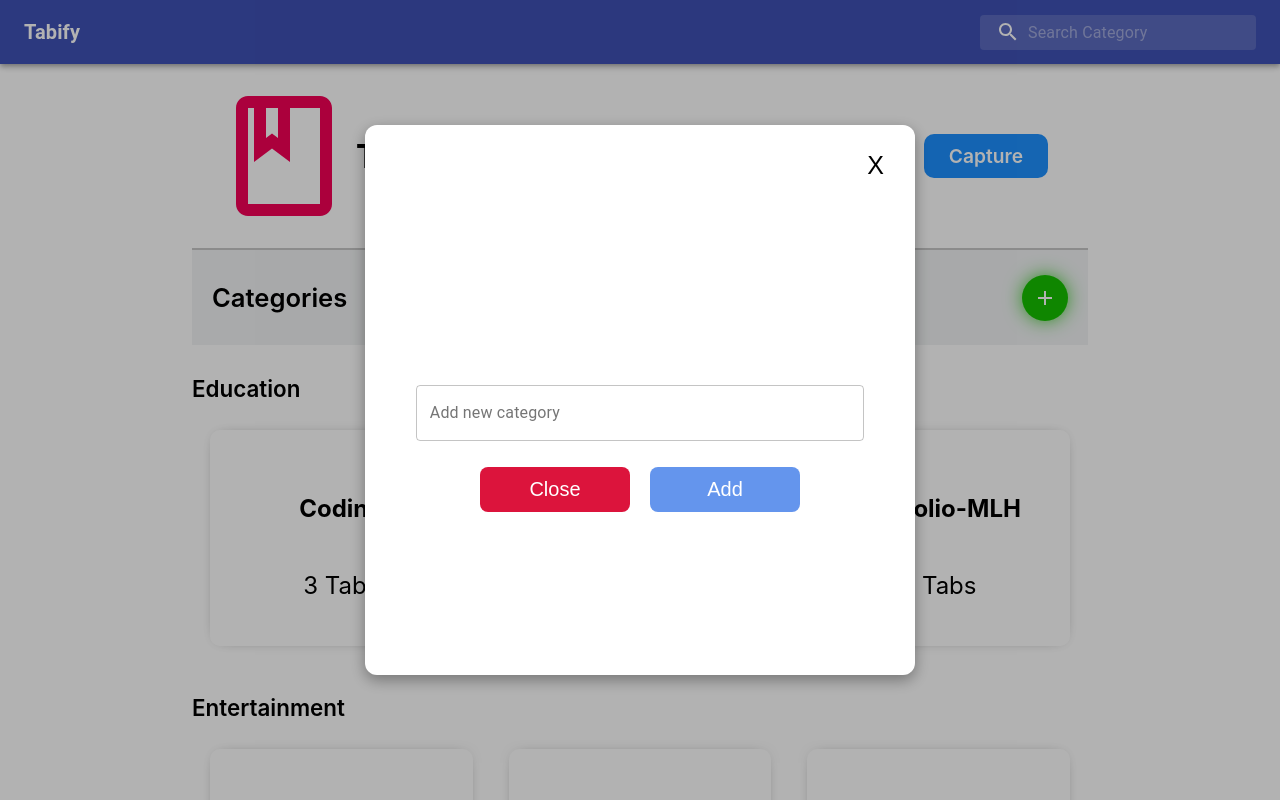
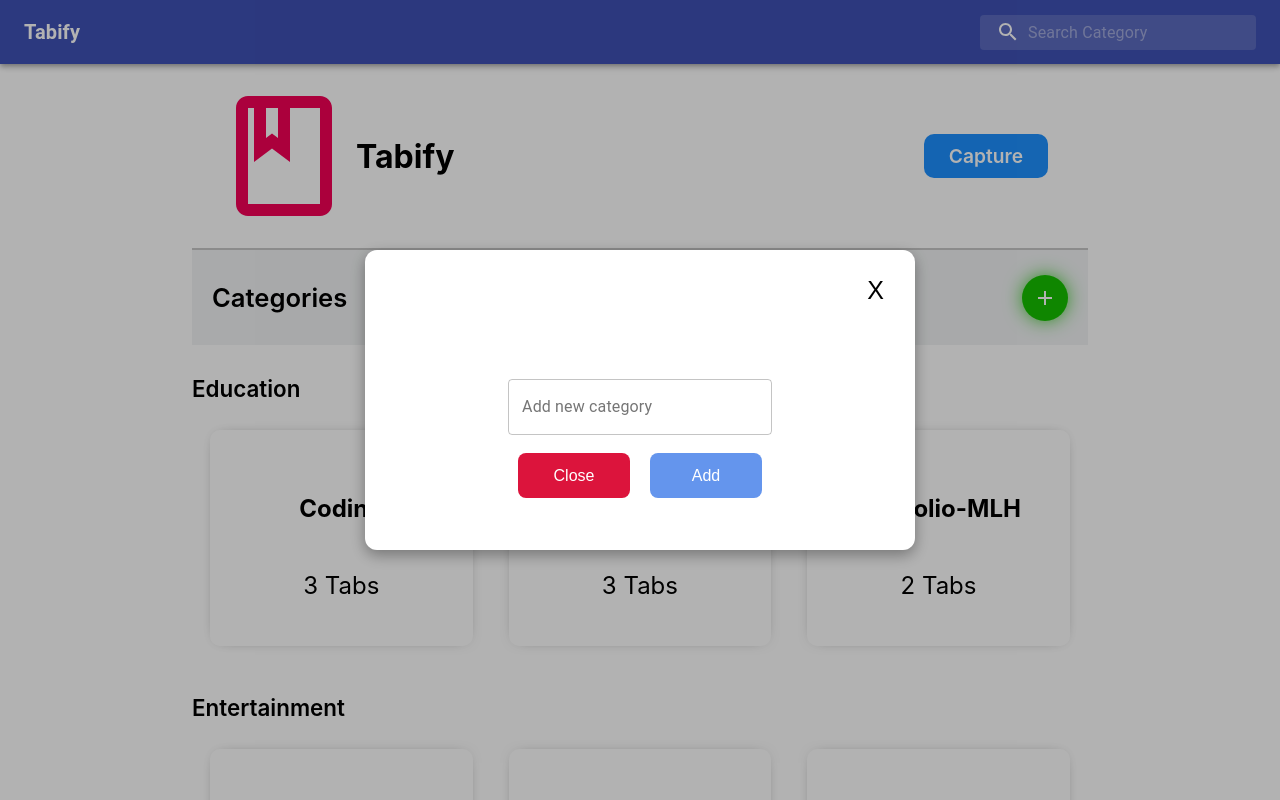
Before and after one commit to netman5/pod-3.1.0-DevBuddy, a React (Create React App) app in the folder app/: page / in a window 1280 px wide. Both pictures are taken after a click on the element 1045 px from the left and 297 px from the top of the page. Shown: the top 800 px of the page. Built offline with nearby package versions, Linux system fonts and the light colour scheme.

Commit message:
styled the add modal popup

```diff
--- a/app/src/components/AddCategory.js
+++ b/app/src/components/AddCategory.js
@@ -3,6 +3,7 @@
 import TextField from "@material-ui/core/TextField";
 import styles from "../components/style/modal.module.css";
 import MockData from "../utils/mock";
+import { Modal } from "@material-ui/core";
 
 const useStyles = makeStyles((theme) => ({
   root: {
@@ -15,21 +16,23 @@
 
 function AddCategory({ ModalState }) {
   const [category, setCategory] = useState('');
-  const [data, setData] = useState(MockData)
+  const [data, setData] = useState('')
 
   const getCategory = (e) => {
     setCategory(e.target.value)
   };
 
   const handleSubmit = (event) => {
+    event.preventDefault();
     if(category){
-      setData(data)
-      console.log(data)
+      setData(category)
     }
 
-    setCategory('')
     ModalState(false)
-    event.preventDefault()
+
+
+
+
   }
 
 
@@ -41,9 +44,9 @@
 
   return (
     <div className={styles.modalBackground}>
-      <div className={styles.modalContainer}>
+      <div className={styles.addModalContainer}>
         <div className={styles.titleCloseBtn}>
-          <button onClick={() => ModalState(false)}> X </button>
+          <button onClick={handleClose}> X </button>
         </div>
 
         <div className={styles.title}>
@@ -51,7 +54,7 @@
         </div>
 
         <div className={styles.body}>
-          <form className={classes.root} noValidate autoComplete="off">
+          <form className={classes.root} noValidate autoComplete="off" onSubmit={handleSubmit} onClick={handleClose}>
             <TextField
               value={category}
               id="outlined-secondary"
@@ -62,10 +65,10 @@
             />
 
             <div className={styles.modalFooter}>
-              <button id={styles.closeBtn} onClick={handleClose}>
+              <button id={styles.closeBtn}>
                 Close
               </button>
-              <button onSubmit={handleSubmit}>Add</button>
+              <button>Add</button>
             </div>
           </form>
         </div>
--- a/app/src/components/style/modal.module.css
+++ b/app/src/components/style/modal.module.css
@@ -70,3 +70,34 @@
   #closeBtn {
     background-color: crimson;
   }
+
+  .addModalContainer{
+    width: 500px;
+    height: 250px;
+    border-radius: 12px;
+    background-color: white;
+    box-shadow: rgba(0, 0, 0, 0.35) 0px 5px 15px;
+    display: flex;
+    flex-direction: column;
+    padding: 25px;
+  }
+
+  .addModalContainer .modalFooter {
+    flex: 20%;
+    display: flex;
+    margin: 0 auto;
+    justify-content: center;
+    align-items: center;
+  }
+
+  .addModalContainer .modalFooter button {
+    width: 150px;
+    height: 45px;
+    margin: 10px;
+    border: none;
+    background-color: cornflowerblue;
+    color: white;
+    border-radius: 8px;
+    font-size: 16px;
+    cursor: pointer;
+  }
--- a/app/src/screens/Home.js
+++ b/app/src/screens/Home.js
@@ -14,12 +14,12 @@
   const [openCaptureModal, setOpenCaptureModal] = useState(false);
   const [tabs, setTabs] = useState([]);
 
-  useEffect(() => {
-    //setTabs(mocktabs);
-    chrome.storage.local.set({ key: undefined }, function () {
-      //console.log('Value is set to ');
-    });
-  }, []);
+  // useEffect(() => {
+  //   //setTabs(mocktabs);
+  //   chrome.storage.local.set({ key: undefined }, function () {
+  //     //console.log('Value is set to ');
+  //   });
+  // }, []);
 
   const toggleCaptureModal = (tag = 'default') => {
     chrome.tabs.query(
```
Also changed, not shown: 1 other file (tests, documents, lock files or other folders).
